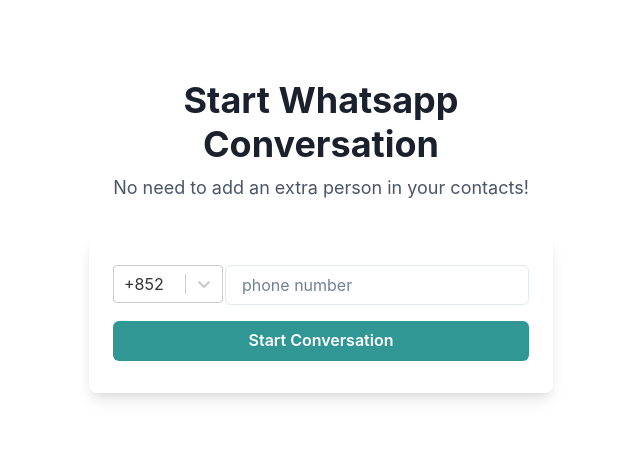
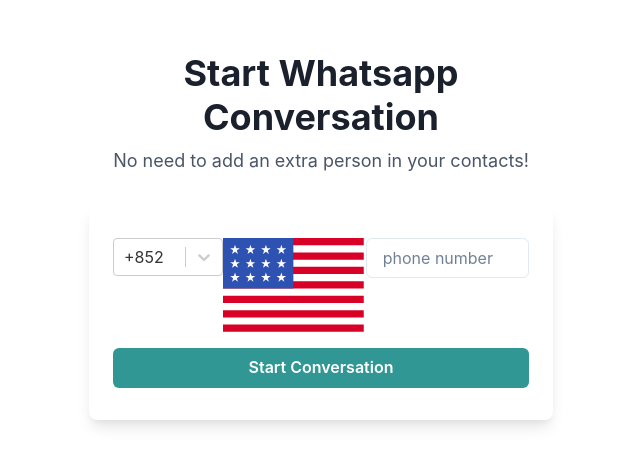
Before and after one commit to andychowhh/whatsapp-conversation-starter, a React (Create React App) app: page / in a window 1280 px wide. Shown: the part 164-630 px from the top of the page, without its empty margins (319-959 px from the left). Built offline with nearby package versions, Linux system fonts and the light colour scheme.

Commit message:
test for flag svg

```diff
--- a/src/components/DialCodeSelect/index.tsx
+++ b/src/components/DialCodeSelect/index.tsx
@@ -8,7 +8,7 @@ import Select, {
   SingleValueProps
 } from 'react-select';
 import { Box, HStack } from '@chakra-ui/react';
-import CountryFlags from 'country-flag-icons/react/3x2';
+import CountryFlags, { US } from 'country-flag-icons/react/3x2';
 import { hasFlag } from 'country-flag-icons';
 
 import { FORMATTED_COUNTRY_CODES } from 'constants/';
@@ -55,6 +55,7 @@ const CustomSingleValue = (props: SingleValueProps<FormattedCountryCode>) => {
 
 export function DialCodeSelect({ value, onChange }: DialCodeSelectProp) {
   return (
+    <>
       <Select
         options={FORMATTED_COUNTRY_CODES}
         value={value}
@@ -65,5 +66,7 @@ export function DialCodeSelect({ value, onChange }: DialCodeSelectProp) {
         name="dialCode"
         inputId="dialCode"
       />
+      <US />
+    </>
   );
 }
```
Lines whose indentation alone changed are shown as unchanged.
